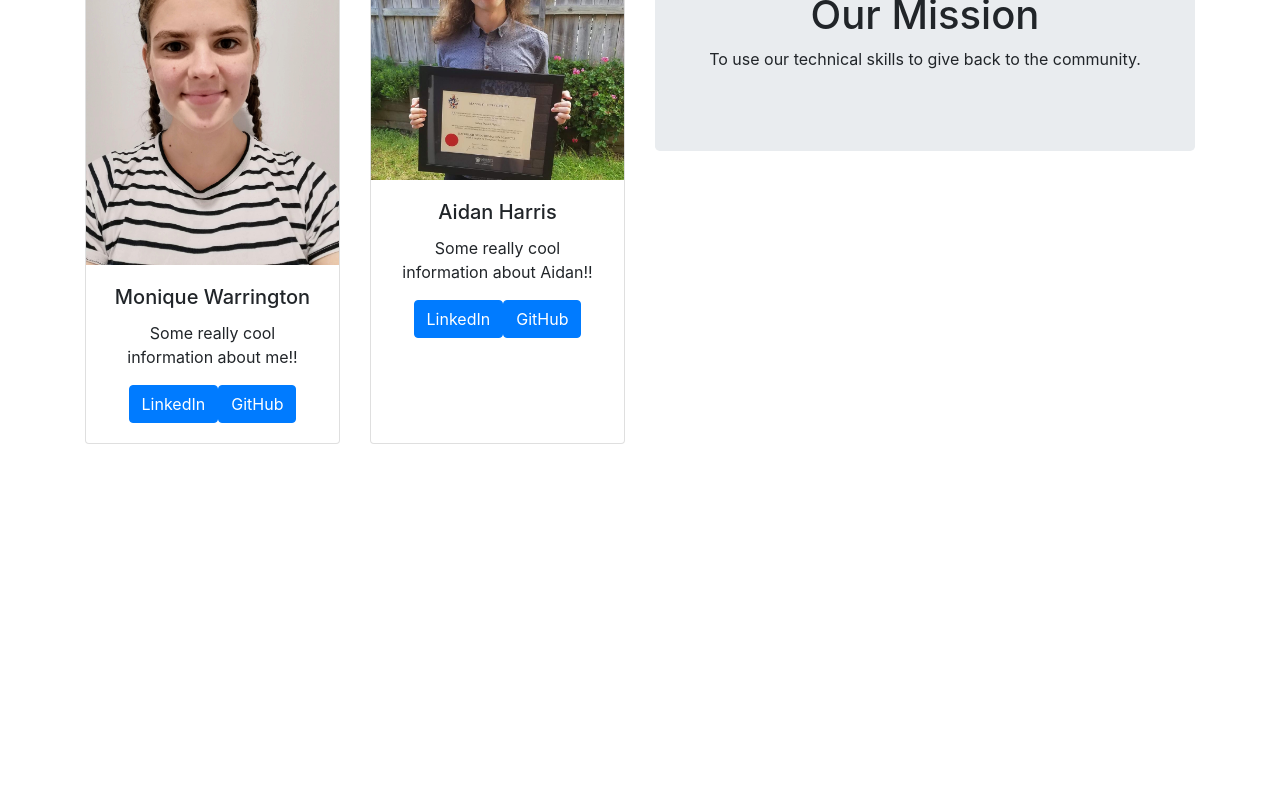
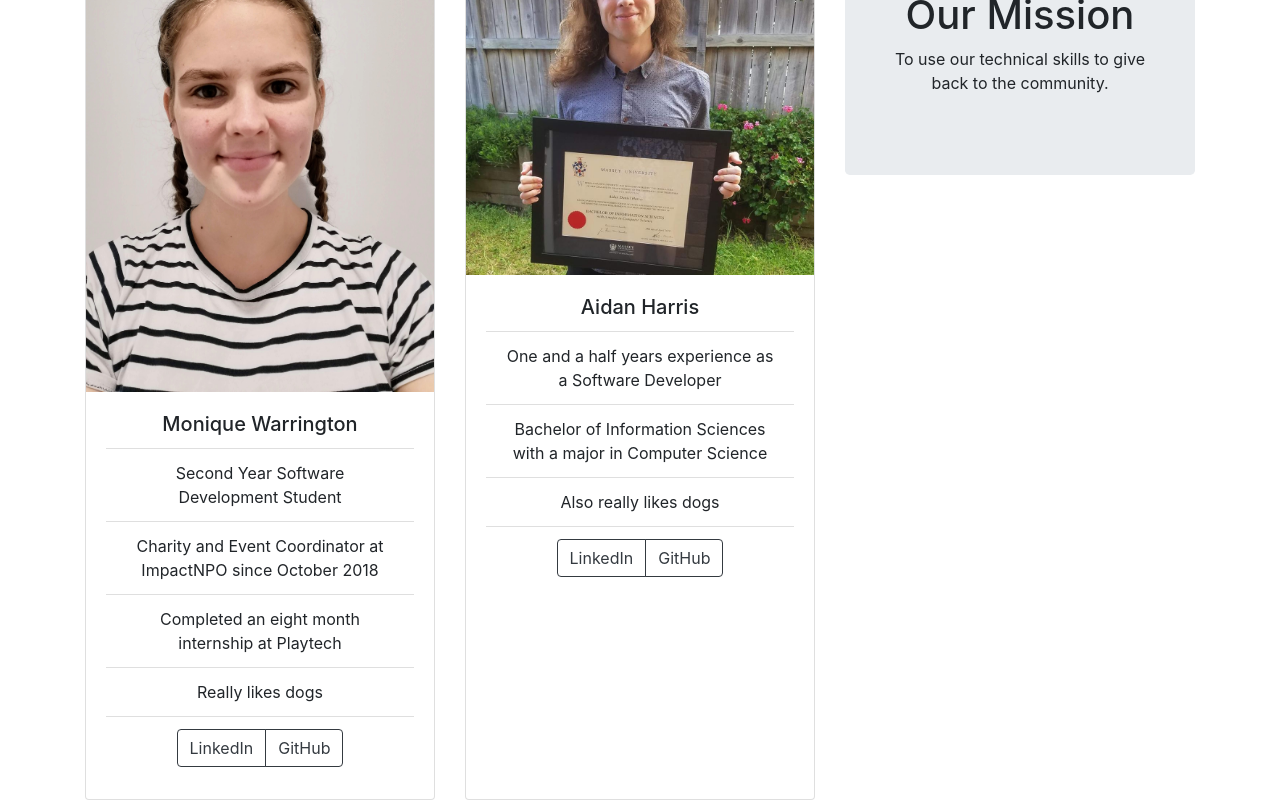
Before and after one commit to MoniqueWarrington/Datacomp2019, a React (Create React App) app: page / in a window 1280 px wide. Shown: the part 313-1113 px from the top of the page. Before the commit the page ends 800 px from the top, so only its background shows below. Built offline with nearby package versions, Linux system fonts and the light colour scheme.

Commit message:
Updated Card information, formatted buttons and page layout

```diff
--- a/src/App.js
+++ b/src/App.js
@@ -14,13 +14,12 @@ function App() {
       <Header />
       <Container className="Cards Container">
         <Row>
-          <Col xs={6}>
+          <Col sm={8}>
             <Cards />
           </Col>
-          <Col>
+          <Col sm={4}>
             <AboutUs />
           </Col>
-
         </Row>
       </Container>
     </div>
--- a/src/components/Card/Cards.js
+++ b/src/components/Card/Cards.js
@@ -4,6 +4,9 @@ import Card from 'react-bootstrap/Card';
 import CardDeck from 'react-bootstrap/CardDeck'
 import MoniqueCardImg from '../../static/img/MoniqueCardImg.jpg';
 import AidanCard from '../../static/img/AidanCard.jpg';
+import ListGroup from 'react-bootstrap/ListGroup';
+//import ButtonToolbar from 'react-bootstrap/ButtonToolbar';
+import ButtonGroup from 'react-bootstrap/ButtonGroup';
 
 function Cards() {
   return (
@@ -12,22 +15,35 @@ function Cards() {
         <Card.Img variant="top" src={MoniqueCardImg} />
         <Card.Body>
           <Card.Title>Monique Warrington</Card.Title>
-          <Card.Text>
-            Some really cool information about me!!
-          </Card.Text>
-          <Button variant="primary" href="https://www.linkedin.com/in/monique-warrington/">LinkedIn</Button>
-          <Button variant="primary" href="https://github.com/MoniqueWarrington">GitHub</Button>
+          <ListGroup variant="flush">
+            <ListGroup.Item>Second Year Software Development Student</ListGroup.Item>
+            <ListGroup.Item>Charity and Event Coordinator at ImpactNPO since October 2018</ListGroup.Item>
+            <ListGroup.Item>Completed an eight month internship at Playtech</ListGroup.Item>
+            <ListGroup.Item>Really likes dogs</ListGroup.Item>
+            <ListGroup.Item>
+              <ButtonGroup>
+                <Button variant="outline-dark" href="https://www.linkedin.com/in/monique-warrington/">LinkedIn</Button>
+                <Button variant="outline-dark" href="https://github.com/MoniqueWarrington">GitHub</Button>
+              </ButtonGroup>
+            </ListGroup.Item>
+          </ListGroup>
         </Card.Body>
       </Card>
       <Card style={{ width: '18rem' }}>
         <Card.Img variant="top" src={AidanCard} />
         <Card.Body>
           <Card.Title>Aidan Harris</Card.Title>
-          <Card.Text>
-            Some really cool information about Aidan!!
-          </Card.Text>
-          <Button variant="primary" href="https://www.linkedin.com/in/aidanharris/">LinkedIn</Button>
-          <Button variant="primary" href="https://github.com/AidanTheDeveloper">GitHub</Button>
+          <ListGroup variant="flush">
+            <ListGroup.Item>One and a half years experience as a Software Developer</ListGroup.Item>
+            <ListGroup.Item>Bachelor of Information Sciences with a major in Computer Science</ListGroup.Item>
+            <ListGroup.Item>Also really likes dogs</ListGroup.Item>
+            <ListGroup.Item>
+              <ButtonGroup>
+                <Button variant="outline-dark" href="https://www.linkedin.com/in/aidanharris/">LinkedIn</Button>
+                <Button variant="outline-dark" href="https://github.com/AidanTheDeveloper">GitHub</Button>
+              </ButtonGroup>
+            </ListGroup.Item>
+          </ListGroup>
         </Card.Body>
       </Card>
     </CardDeck>
```
